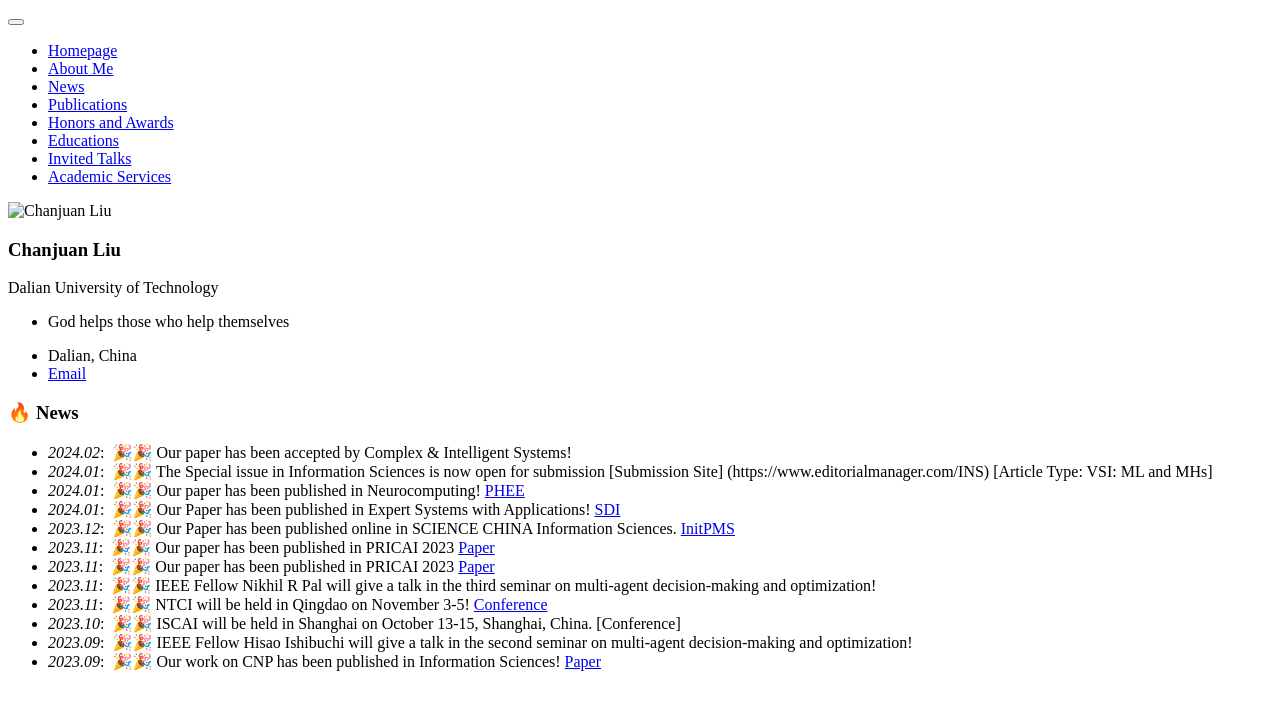
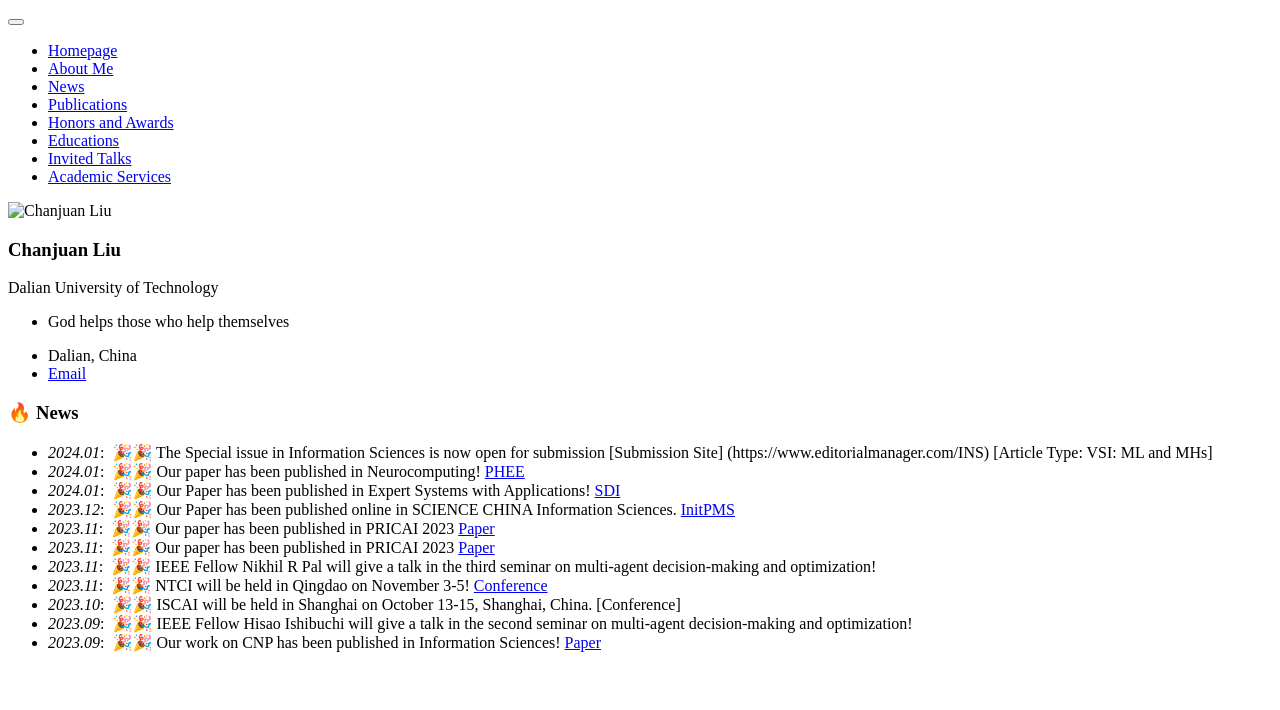
Before and after one commit to ChanjuanLiuPku/ChanjuanLiuPku.github.io, a Jekyll site: the page built from _pages/includes/news.md, in a window 1280 px wide. Shown: the top 710 px of the page. Built offline with Jekyll 4.4.1, drawn with Linux system fonts in a browser that asks for light colours; our own code applies the rules of GitHub Pages for plain Markdown files.

Commit message:
Revert "Update news.md"
This reverts commit 67daa6c21e38e72620058c6e4cb4f94727b8b946.

```diff
--- a/_pages/includes/news.md
+++ b/_pages/includes/news.md
@@ -1,5 +1,4 @@
 # 🔥 News
-- *2024.02*: &nbsp;🎉🎉 Our paper has been accepted by Complex & Intelligent Systems!
 - *2024.01*: &nbsp;🎉🎉 The Special issue in Information Sciences is now open for submission [Submission Site] (https://www.editorialmanager.com/INS) [Article Type: VSI: ML and MHs]
 - *2024.01*: &nbsp;🎉🎉 Our paper has been published in Neurocomputing! [PHEE](https://www.sciencedirect.com/science/article/abs/pii/S0925231223013188)
 - *2024.01*: &nbsp;🎉🎉 Our Paper has been published in Expert Systems with Applications! [SDI](https://www.sciencedirect.com/science/article/abs/pii/S0957417423033687)
```
